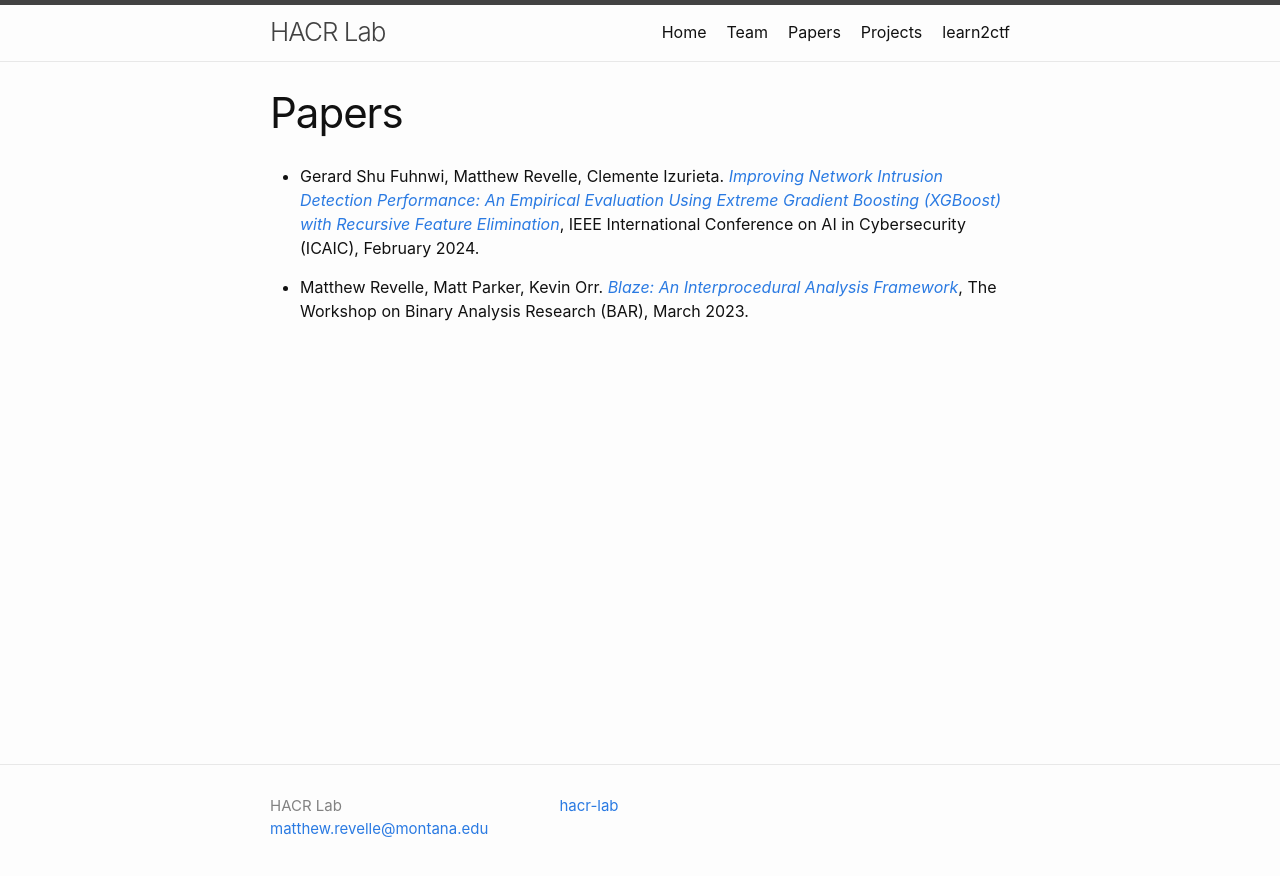
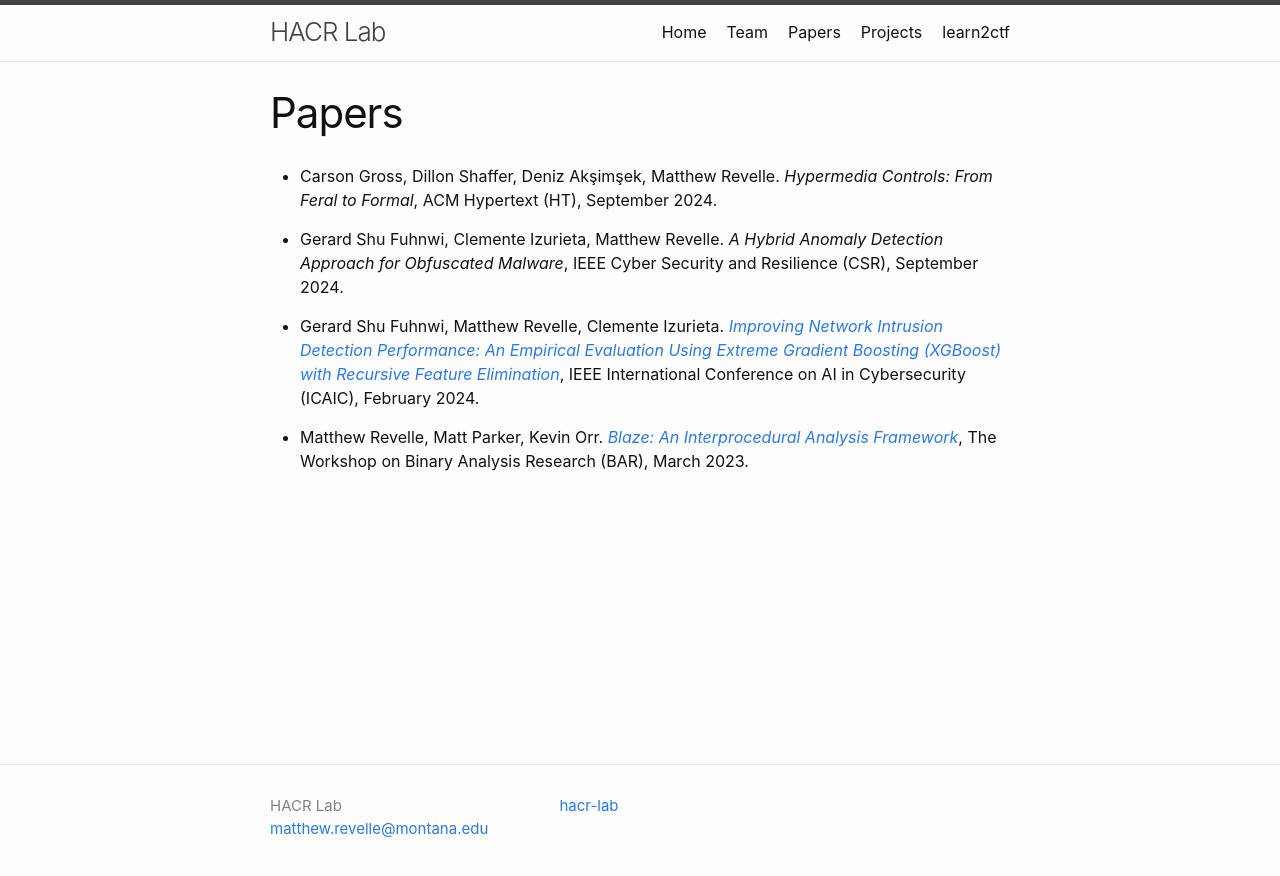
Before and after one commit to hacr-lab/hacr-lab.github.io, a Jekyll site: the page built from papers.md, in a window 1280 px wide. Shown: the top 876 px of the page. Built offline with Jekyll 4.4.1, drawn with Linux system fonts in a browser that asks for light colours.

Commit message:
Added additional papers.

```diff
--- a/papers.md
+++ b/papers.md
@@ -4,6 +4,10 @@ title: Papers
 permalink: /papers/
 ---
 
+- Carson Gross, Dillon Shaffer, Deniz Akşimşek, Matthew Revelle. _Hypermedia Controls: From Feral to Formal_, ACM Hypertext (HT), September 2024.
+
+- Gerard Shu Fuhnwi, Clemente Izurieta, Matthew Revelle. _A Hybrid Anomaly Detection Approach for Obfuscated Malware_, IEEE Cyber Security and Resilience (CSR), September 2024.
+
 - Gerard Shu Fuhnwi, Matthew Revelle, Clemente Izurieta. [_Improving Network Intrusion Detection Performance: An Empirical Evaluation Using Extreme Gradient Boosting (XGBoost) with Recursive Feature Elimination_](https://www.researchgate.net/profile/Gerard-Shu-Fuhnwi/publication/378277014_Improving_Network_Intrusion_Detection_Performance_An_Empirical_Evaluation_Using_Extreme_Gradient_Boosting_XGBoost_with_Recursive_Feature_Elimination/links/65d1489801325d4652117e66/Improving-Network-Intrusion-Detection-Performance-An-Empirical-Evaluation-Using-Extreme-Gradient-Boosting-XGBoost-with-Recursive-Feature-Elimination.pdf), IEEE International Conference on AI in Cybersecurity (ICAIC), February 2024.
 
 - Matthew Revelle, Matt Parker, Kevin Orr. [_Blaze: An Interprocedural Analysis Framework_](https://bar2023.github.io/2023papers/9/bar2023-final9.pdf), The Workshop on Binary Analysis Research (BAR), March 2023.
```
